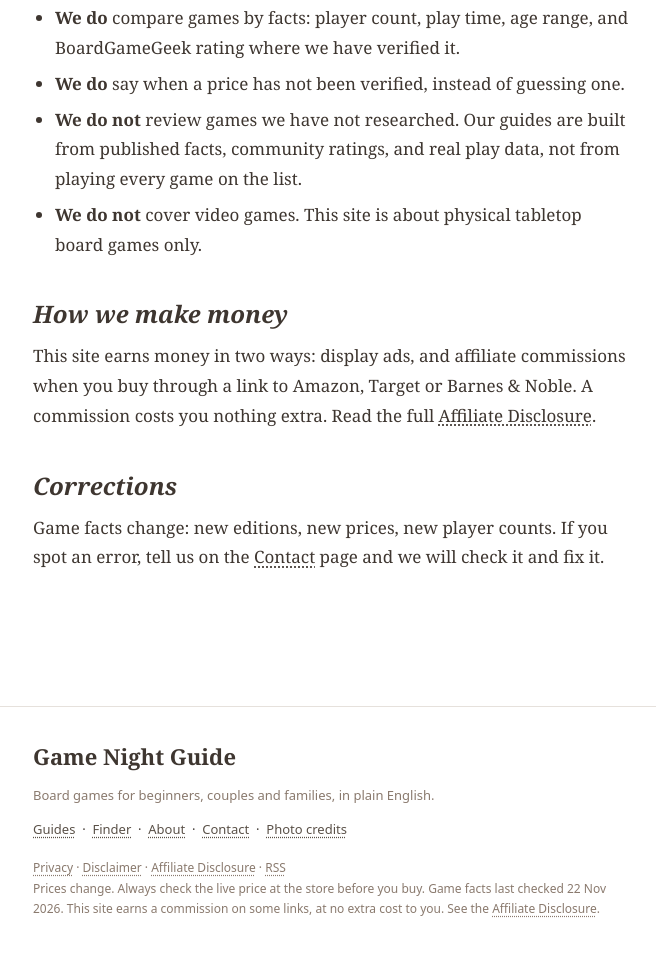
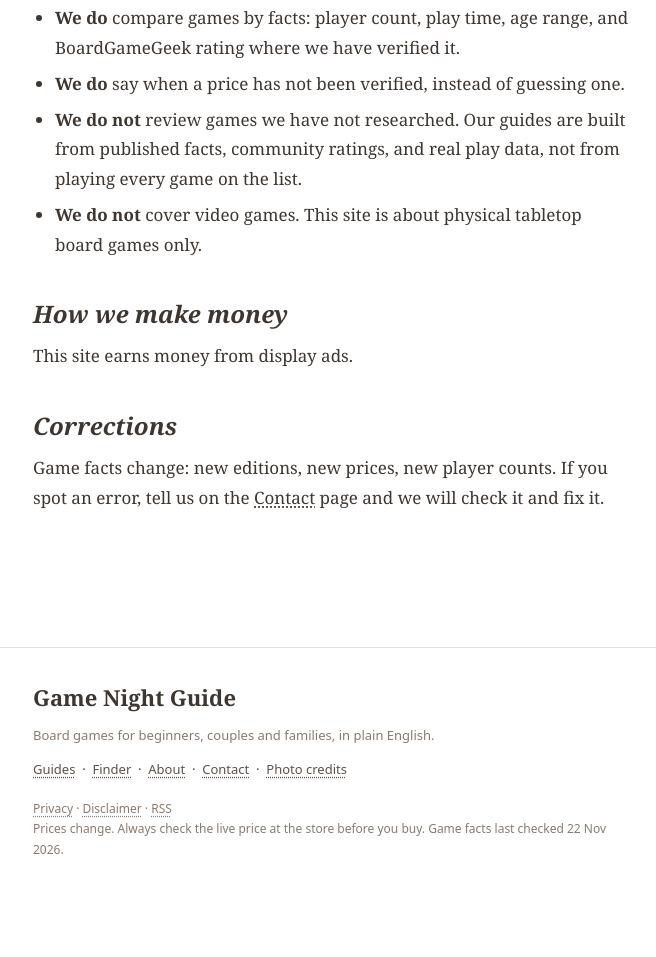
Before and after one commit to raihanlite/gamenightguide, an Eleventy site: page src/about.md in a window 1280 px wide. Shown: the part 535-1492 px from the top of the page, without its empty margins (307-963 px from the left). After the commit the page ends 1441 px from the top, so only its background shows below. Built offline with nearby package versions, Linux system fonts and the light colour scheme; Eleventy itself is replaced by a stand-in of ours; files that its build step writes are made by us from their sources.

Commit message:
Remove affiliate disclosure page and all affiliate references, focus on AdSense and ranking first

```diff
--- a/src/_includes/layouts/base.njk
+++ b/src/_includes/layouts/base.njk
@@ -85,8 +85,8 @@
       <a href="/guides/">Guides</a> &nbsp;·&nbsp; <a href="/finder/">Finder</a> &nbsp;·&nbsp; <a href="/about/">About</a> &nbsp;·&nbsp; <a href="/contact/">Contact</a> &nbsp;·&nbsp; <a href="/photo-credits/">Photo credits</a>
     </nav>
     <p class="credits">
-      <a href="/privacy/">Privacy</a> · <a href="/disclaimer/">Disclaimer</a> · <a href="/affiliate-disclosure/">Affiliate Disclosure</a> · <a href="/feed.xml">RSS</a><br>
-      Prices change. Always check the live price at the store before you buy. Game facts last checked {{ site.lastChecked }}. This site earns a commission on some links, at no extra cost to you. See the <a href="/affiliate-disclosure/">Affiliate Disclosure</a>.
+      <a href="/privacy/">Privacy</a> · <a href="/disclaimer/">Disclaimer</a> · <a href="/feed.xml">RSS</a><br>
+      Prices change. Always check the live price at the store before you buy. Game facts last checked {{ site.lastChecked }}.
     </p>
   </div>
 </footer>
--- a/src/_includes/layouts/post.njk
+++ b/src/_includes/layouts/post.njk
@@ -23,7 +23,6 @@ layout: layouts/base.njk
   <div class="art-body">
     {{ content | safe }}
     <hr>
-    <p class="disclosure-box">This guide contains affiliate links. If you buy through a link, we may earn a commission at no extra cost to you. Prices change. Check the live price at Amazon, Target or Barnes &amp; Noble before you buy. See our <a href="/affiliate-disclosure/">Affiliate Disclosure</a>.</p>
     <p><a href="/finder/">Try the Board Game Finder &rarr;</a> &middot; <a href="/guides/">All guides &rarr;</a></p>
   </div>
   {% if nxt and nxt.url != page.url %}
--- a/src/about.md
+++ b/src/about.md
@@ -18,7 +18,7 @@ Most board game writing assumes you already know the hobby. We assume the opposi
 
 ## How we make money
 
-This site earns money in two ways: display ads, and affiliate commissions when you buy through a link to Amazon, Target or Barnes &amp; Noble. A commission costs you nothing extra. Read the full [Affiliate Disclosure](/affiliate-disclosure/).
+This site earns money from display ads.
 
 ## Corrections
 
```
Also changed, not shown: src/disclaimer.md (+0 -4 lines).
